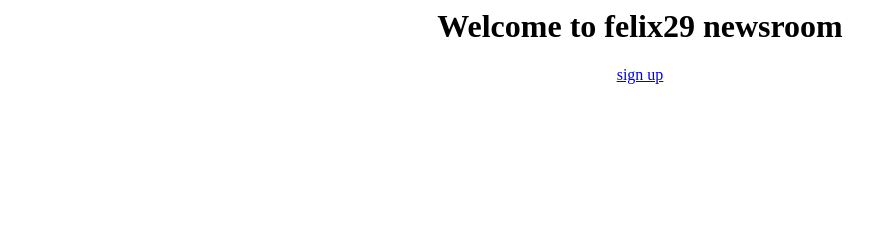
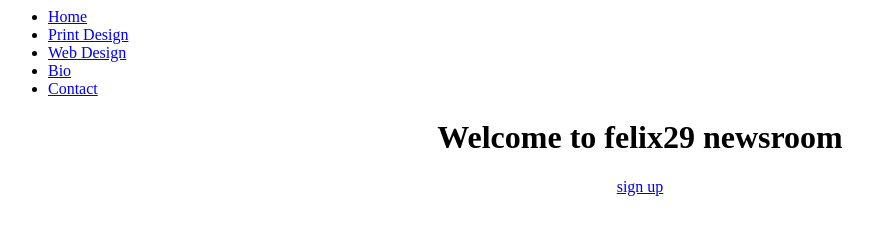
Before and after one commit to dinosaur23/felix29-newsroom, a plain HTML site: page index.html in a window 1280 px wide. Shown: the whole page, without its empty margins (0-874 px from the left). Drawn offline with Linux system fonts and the light colour scheme.

Commit message:
Update index.html

```diff
--- a/index.html
+++ b/index.html
@@ -13,8 +13,26 @@
 </style>
 </head>
 <body>
+  <nav>
+  <ul>
+    <li>
+        <a href="/">Home</a>
+    </li>
+    <li>
+        <a href="/print">Print Design</a>
+    </li>
+    <li>
+        <a href="/web">Web Design</a>
+    </li>
+    <li>
+        <a href="/bio">Bio</a>
+    </li>
+    <li>
+        <a href="/contact">Contact</a>
+    </li>
+  </ul>
+</nav>
 <center>
-
 <h1>Welcome to felix29 newsroom</h1>
   <a href="/posts/post-1.html">sign up</a>
 
```
